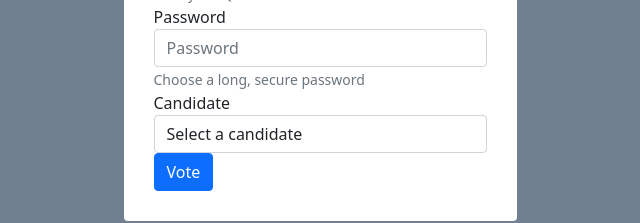
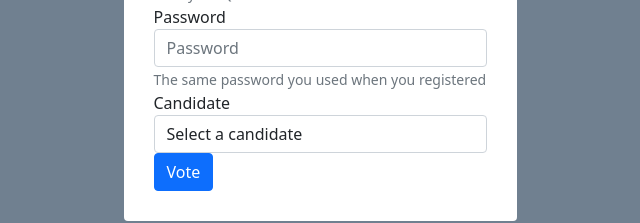
Before and after one commit to JAWalmsley/BitBallot, a plain HTML site: page BitBallotClient/vote.html in a window 1280 px wide. Shown: the part 396-619 px from the top of the page, without its empty margins (320-960 px from the left). Drawn offline with nearby package versions, Linux system fonts and the light colour scheme.

Commit message:
Fixed vote password label

```diff
--- a/BitBallotClient/vote.html
+++ b/BitBallotClient/vote.html
@@ -23,7 +23,7 @@
                 <label for="password">Password</label>
                 <input required type="password" class="form-control" id="password" placeholder="Password"
                        name="password">
-                <small id="passwordHelp" class="form-text text-muted">Choose a long, secure password</small>
+                <small id="passwordHelp" class="form-text text-muted">The same password you used when you registered</small>
             </div>
             <div class="form-group">
                 <label for="choice">Candidate</label>
```
